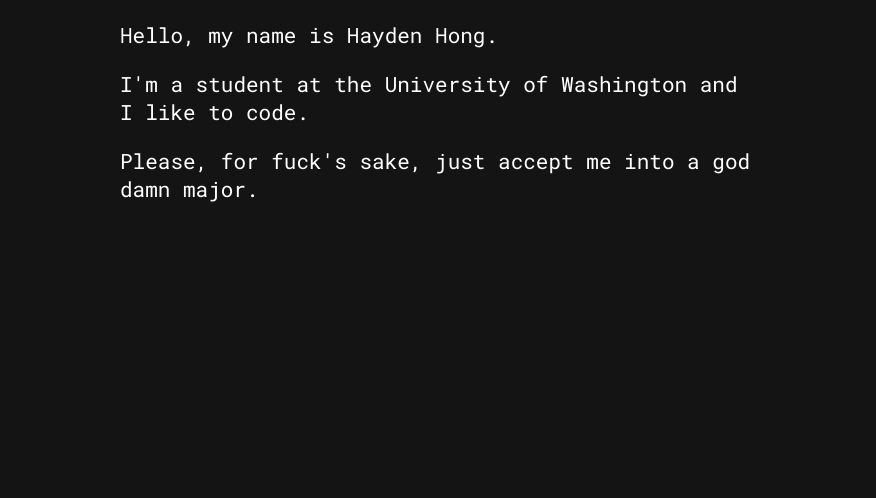
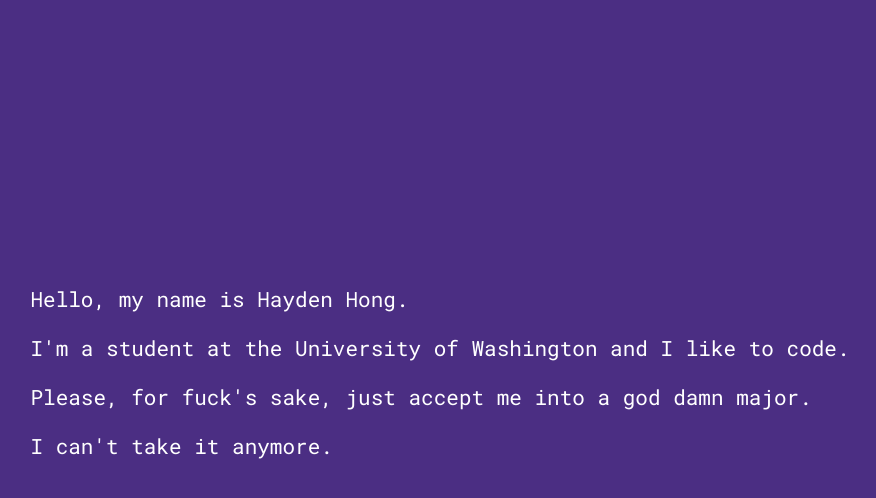
Before and after one commit to AFRUITPIE/Hayden-Hong-React, a React (Create React App) app: page / in a window 1280 px wide. Shown: the top 498 px of the page, without its empty margins (200-1076 px from the left). Built offline with nearby package versions, Linux system fonts and the light colour scheme.

Commit message:
Added background animation

```diff
--- a/src/index.css
+++ b/src/index.css
@@ -1,12 +1,34 @@
 body {
   font-family: 'Roboto Mono', monospace;
   font-size: 21px;
+  color: white;
   background-color: #141414;
-  color: white;
 
   /*Alignment*/
-  vertical-align: middle;
-  margin-right: auto;
-  margin-left: auto;
-  width: 50%;
+  padding-top: 20%;
+  align-items: center;
+  display: flex;
+  justify-content: center;
+
+  /*Transition*/
+  animation: change-background 20s infinite;
 }
+
+@keyframes change-background {
+  0% {
+    color: white;
+    background-color: #141414;
+  }
+  25% {
+    color: white;
+    background-color: #4b2e83;
+  }
+  50% {
+    color: black;
+    background-color: #b7a57a;
+  }
+  100% {
+    color: white;
+    background-color: #141414;
+  }
+}
--- a/src/index.js
+++ b/src/index.js
@@ -6,16 +6,16 @@
 let bodyText = "Hello, my name is Hayden Hong.";
 let bodyText2 = "I'm a student at the University of Washington and I like to code.";
 let bodyText3 = "Please, for fuck's sake, just accept me into a god damn major.";
-let bodyText4 = "I can't take it anymore."
+let bodyText4 = "I can't take it anymore.";
 
-let randomChars = ["-", "/", "<", "?", ">"];
+let randomChars = ["-", "/", "<", ">"];
 
 renderText(0);
-
 function renderText(i) {
     let toPrint = bodyText;
     let toPrint2 = bodyText2;
     let toPrint3 = bodyText3;
+    let toPrint4 = bodyText4;
 
     // I know, this is some hot garbage. It will be fixed later.
     if (i < bodyText.length) {
@@ -30,6 +30,10 @@
         toPrint3 = bodyText3.substring(0, i);
     }
 
+    if (i < bodyText4.length) {
+        toPrint4 = bodyText4.substring(0, i);
+    }
+
     for (let j = 0; j < bodyText.length - i; j++) {
         toPrint = toPrint + randomChars[Math.floor((Math.random() * randomChars.length))];
     }
@@ -39,6 +43,9 @@
     for (let j = 0; j < bodyText3.length - i; j++) {
         toPrint3 = toPrint3 + randomChars[Math.floor((Math.random() * randomChars.length))];
     }
+    for (let j = 0; j < bodyText4.length - i; j++) {
+        toPrint4 = toPrint4 + randomChars[Math.floor((Math.random() * randomChars.length))];
+    }
 
 
     ReactDOM.render(
@@ -46,12 +53,13 @@
             <p>{toPrint}</p>
             <p>{toPrint2}</p>
             <p>{toPrint3}</p>
-        </div>
-        , document.getElementById('root')
+            <p>{toPrint4}</p>
+        </div>,
+        document.getElementById('root')
     );
 
     if (i < 100) { // Dear god this is hard coded so badly
-        setTimeout(function() {renderText(i + 1)}, 10);
+        setTimeout(function() {renderText(i + 1)}, 15);
     }
 }
 
```
